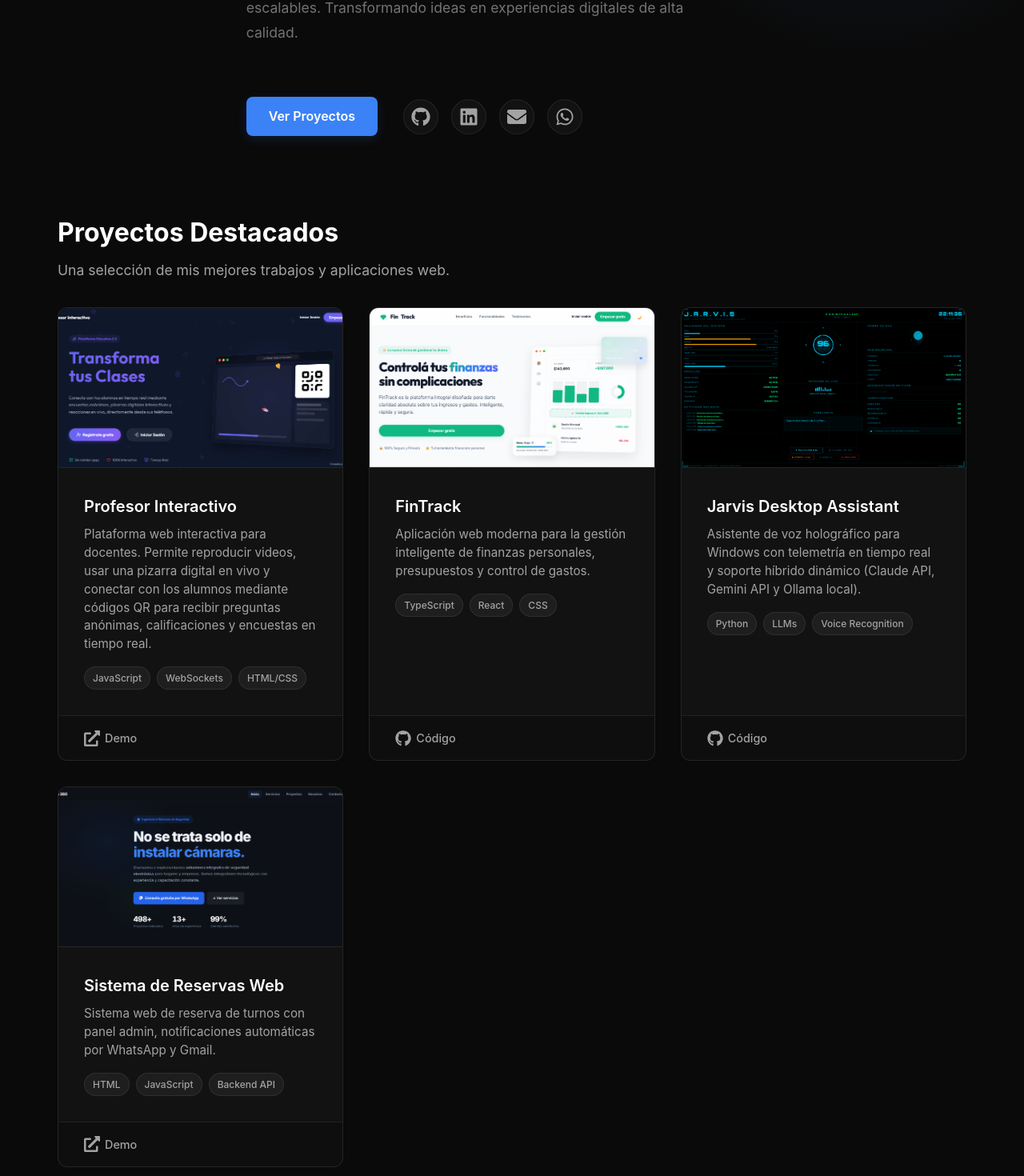
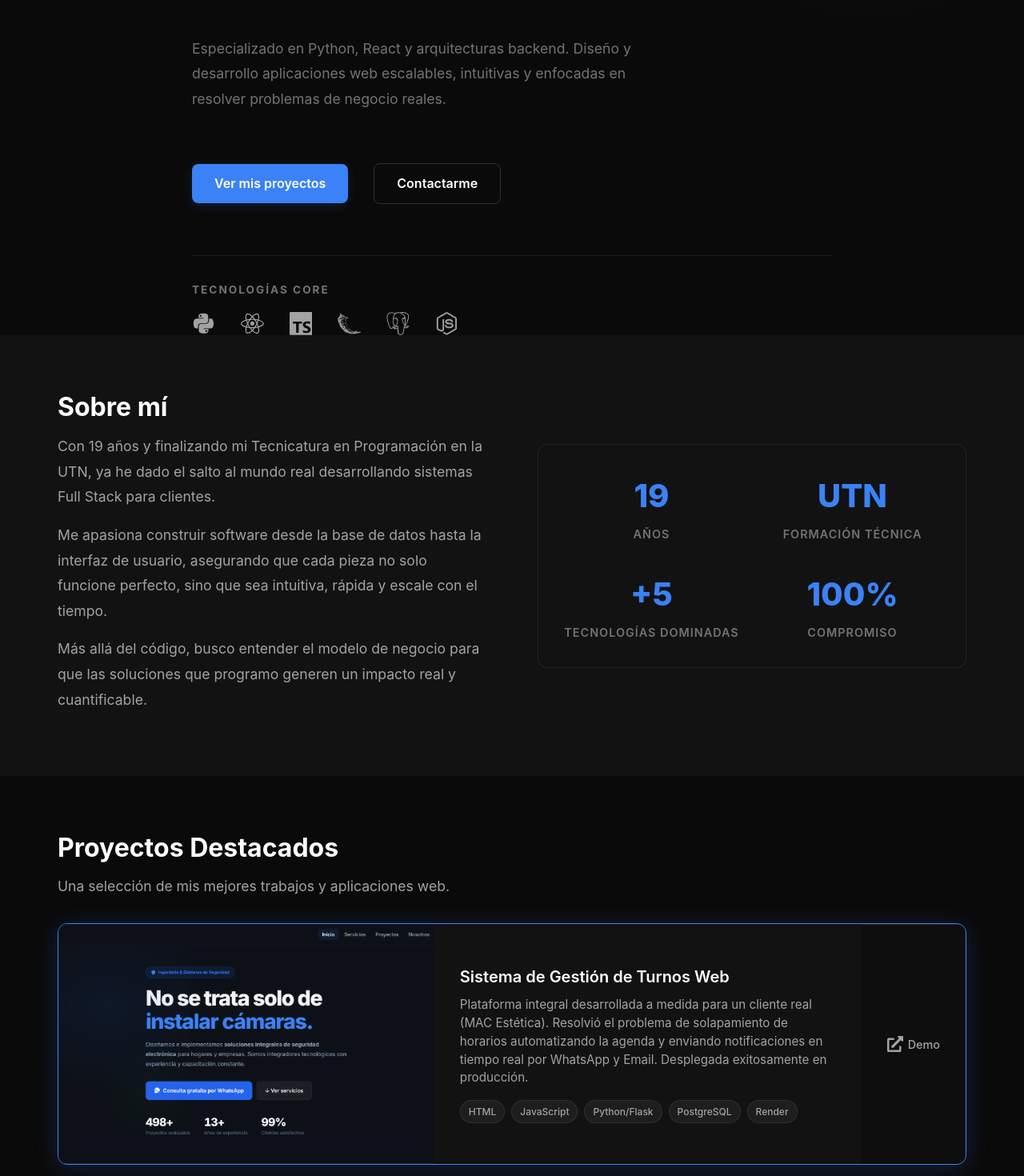
Before and after one commit to RodriA45/rodrigo-antunez-portfolio, a React (Vite) app: page / in a window 1280 px wide. Shown: the part 439-1909 px from the top of the page at 80% size. Built offline with nearby package versions, Linux system fonts and the light colour scheme.

Commit message:
feat: Transformación a perfil profesional (Hero, AboutMe, ContactCTA)

```diff
--- a/src/App.tsx
+++ b/src/App.tsx
@@ -1,12 +1,16 @@
 import { Hero } from './components/Hero';
+import { AboutMe } from './components/AboutMe';
 import { ProjectGrid } from './components/ProjectGrid';
+import { ContactCTA } from './components/ContactCTA';
 
 function App() {
   return (
     <div className="app-wrapper">
       <main>
         <Hero />
+        <AboutMe />
         <ProjectGrid />
+        <ContactCTA />
       </main>
 
       <footer className="footer" style={{ textAlign: 'center', padding: 'var(--spacing-lg) var(--spacing-md)', color: 'var(--text-muted)', borderTop: '1px solid var(--border-subtle)', marginTop: 'var(--spacing-xl)' }}>
--- /dev/null
+++ b/src/components/AboutMe.css
@@ -0,0 +1,51 @@
+.about-section {
+  padding: var(--spacing-xl) 0;
+  background-color: var(--bg-secondary);
+}
+
+.about-grid {
+  display: grid;
+  grid-template-columns: 1fr 1fr;
+  gap: var(--spacing-xl);
+  align-items: center;
+}
+
+.about-text {
+  font-size: 1.1rem;
+  color: var(--text-secondary);
+  line-height: 1.8;
+  margin-bottom: var(--spacing-md);
+}
+
+.about-stats {
+  display: grid;
+  grid-template-columns: 1fr 1fr;
+  gap: var(--spacing-lg);
+  padding: var(--spacing-lg);
+}
+
+.stat-item {
+  text-align: center;
+}
+
+.stat-number {
+  font-size: 2.5rem;
+  font-weight: 800;
+  color: var(--accent-primary);
+  margin-bottom: var(--spacing-xs);
+}
+
+.stat-label {
+  font-size: 0.9rem;
+  color: var(--text-muted);
+  text-transform: uppercase;
+  letter-spacing: 1px;
+  font-weight: 600;
+}
+
+@media (max-width: 900px) {
+  .about-grid {
+    grid-template-columns: 1fr;
+    gap: var(--spacing-lg);
+  }
+}
--- /dev/null
+++ b/src/components/AboutMe.tsx
@@ -0,0 +1,42 @@
+import './AboutMe.css';
+
+export function AboutMe() {
+  return (
+    <section className="about-section" id="about">
+      <div className="container">
+        <div className="about-grid">
+          <div className="about-content">
+            <h2 className="section-title">Sobre mí</h2>
+            <p className="about-text">
+              Con 19 años y finalizando mi Tecnicatura en Programación en la UTN, ya he dado el salto al mundo real desarrollando sistemas Full Stack para clientes.
+            </p>
+            <p className="about-text">
+              Me apasiona construir software desde la base de datos hasta la interfaz de usuario, asegurando que cada pieza no solo funcione perfecto, sino que sea intuitiva, rápida y escale con el tiempo.
+            </p>
+            <p className="about-text">
+              Más allá del código, busco entender el modelo de negocio para que las soluciones que programo generen un impacto real y cuantificable.
+            </p>
+          </div>
+          <div className="about-stats glass-panel">
+            <div className="stat-item">
+              <h3 className="stat-number">19</h3>
+              <p className="stat-label">Años</p>
+            </div>
+            <div className="stat-item">
+              <h3 className="stat-number">UTN</h3>
+              <p className="stat-label">Formación Técnica</p>
+            </div>
+            <div className="stat-item">
+              <h3 className="stat-number">+5</h3>
+              <p className="stat-label">Tecnologías Dominadas</p>
+            </div>
+            <div className="stat-item">
+              <h3 className="stat-number">100%</h3>
+              <p className="stat-label">Compromiso</p>
+            </div>
+          </div>
+        </div>
+      </div>
+    </section>
+  );
+}
--- /dev/null
+++ b/src/components/ContactCTA.css
@@ -0,0 +1,99 @@
+.contact-cta-section {
+  padding: var(--spacing-xl) 0;
+  margin-bottom: var(--spacing-xl);
+}
+
+.cta-box {
+  padding: var(--spacing-xl);
+  text-align: center;
+  border-color: var(--accent-primary);
+  box-shadow: 0 10px 40px rgba(59, 130, 246, 0.1);
+}
+
+.cta-title {
+  font-size: 2.2rem;
+  font-weight: 800;
+  margin-bottom: var(--spacing-md);
+  color: var(--text-primary);
+}
+
+.cta-description {
+  font-size: 1.1rem;
+  color: var(--text-secondary);
+  max-width: 600px;
+  margin: 0 auto var(--spacing-lg) auto;
+  line-height: 1.6;
+}
+
+.cta-buttons {
+  display: flex;
+  gap: var(--spacing-md);
+  justify-content: center;
+  margin-bottom: var(--spacing-xl);
+}
+
+.cta-btn {
+  display: inline-flex;
+  align-items: center;
+  gap: 10px;
+  padding: 14px 32px;
+  font-size: 1.1rem;
+}
+
+.cta-socials {
+  border-top: 1px solid var(--border-subtle);
+  padding-top: var(--spacing-lg);
+  max-width: 400px;
+  margin: 0 auto;
+}
+
+.cta-socials-text {
+  color: var(--text-muted);
+  font-size: 0.9rem;
+  margin-bottom: var(--spacing-md);
+}
+
+.social-links-row {
+  display: flex;
+  justify-content: center;
+  gap: var(--spacing-md);
+}
+
+.social-links-row .social-link {
+  width: 40px;
+  height: 40px;
+  border-radius: 50%;
+  background: var(--bg-secondary);
+  border: 1px solid var(--border-subtle);
+  display: flex;
+  align-items: center;
+  justify-content: center;
+  color: var(--text-secondary);
+  transition: all var(--transition-fast);
+}
+
+.social-links-row .social-link:hover {
+  color: var(--text-primary);
+  border-color: var(--text-primary);
+  background: var(--bg-tertiary);
+  transform: translateY(-2px);
+}
+
+@media (max-width: 768px) {
+  .cta-box {
+    padding: var(--spacing-lg) var(--spacing-md);
+  }
+
+  .cta-title {
+    font-size: 1.8rem;
+  }
+
+  .cta-buttons {
+    flex-direction: column;
+    align-items: stretch;
+  }
+
+  .cta-btn {
+    justify-content: center;
+  }
+}
--- /dev/null
+++ b/src/components/ContactCTA.tsx
@@ -0,0 +1,38 @@
+import { FaLinkedin, FaEnvelope, FaWhatsapp, FaGithub } from 'react-icons/fa';
+import './ContactCTA.css';
+
+export function ContactCTA() {
+  return (
+    <section className="contact-cta-section" id="contact">
+      <div className="container">
+        <div className="cta-box glass-panel">
+          <h2 className="cta-title">¿Listo para llevar tu proyecto al siguiente nivel?</h2>
+          <p className="cta-description">
+            Ya sea que busques un desarrollador backend sólido, un frontend detallista, o necesites crear una solución completa desde cero, estoy disponible para conversar.
+          </p>
+
+          <div className="cta-buttons">
+            <a href="https://mail.google.com/mail/?view=cm&fs=1&to=ridriantunez2016@gmail.com" target="_blank" rel="noopener noreferrer" className="btn btn-primary cta-btn">
+              <FaEnvelope /> Enviame un Email
+            </a>
+            <a href="https://wa.me/543865227220" target="_blank" rel="noopener noreferrer" className="btn btn-secondary cta-btn">
+              <FaWhatsapp /> Hablemos por WhatsApp
+            </a>
+          </div>
+
+          <div className="cta-socials">
+            <p className="cta-socials-text">O encuéntrame en mis redes profesionales:</p>
+            <div className="social-links-row">
+              <a href="https://www.linkedin.com/in/rodrigo-antunez-9523a6380" target="_blank" rel="noopener noreferrer" className="social-link" aria-label="LinkedIn">
+                <FaLinkedin size={20} />
+              </a>
+              <a href="https://github.com/RodriA45" target="_blank" rel="noopener noreferrer" className="social-link" aria-label="GitHub">
+                <FaGithub size={20} />
+              </a>
+            </div>
+          </div>
+        </div>
+      </div>
+    </section>
+  );
+}
--- a/src/components/Hero.css
+++ b/src/components/Hero.css
@@ -88,6 +88,7 @@
   transition: all var(--transition-fast);
   cursor: pointer;
   border: none;
+  text-align: center;
 }
 
 .btn-primary {
@@ -102,29 +103,47 @@
   color: white;
 }
 
-.social-links {
-  display: flex;
-  gap: var(--spacing-md);
+.btn-secondary {
+  background-color: transparent;
+  color: var(--text-primary);
+  border: 1px solid var(--border-strong);
 }
 
-.social-link {
-  color: var(--text-secondary);
-  display: flex;
-  align-items: center;
-  justify-content: center;
-  width: 44px;
-  height: 44px;
-  border-radius: 50%;
-  background: var(--bg-secondary);
-  border: 1px solid var(--border-subtle);
-  transition: all var(--transition-fast);
+.btn-secondary:hover {
+  background-color: var(--bg-tertiary);
+  border-color: var(--text-primary);
+  transform: translateY(-2px);
 }
 
-.social-link:hover {
+.tech-stack-banner {
+  margin-top: var(--spacing-xl);
+  border-top: 1px solid var(--border-subtle);
+  padding-top: var(--spacing-lg);
+}
+
+.tech-stack-title {
+  font-size: 0.85rem;
+  font-weight: 700;
+  color: var(--text-muted);
+  letter-spacing: 2px;
+  margin-bottom: var(--spacing-md);
+}
+
+.tech-stack-icons {
+  display: flex;
+  gap: var(--spacing-lg);
+  align-items: center;
+  color: var(--text-secondary);
+  font-size: 1.8rem;
+}
+
+.tech-stack-icons svg {
+  transition: color var(--transition-fast), transform var(--transition-fast);
+}
+
+.tech-stack-icons svg:hover {
   color: var(--text-primary);
-  border-color: var(--text-primary);
-  background: var(--bg-tertiary);
-  transform: translateY(-2px);
+  transform: translateY(-3px);
 }
 
 @media (max-width: 768px) {
@@ -149,11 +168,11 @@
 
   .hero-actions .btn {
     width: 100%;
-    text-align: center;
   }
 
-  .social-links {
+  .tech-stack-icons {
     justify-content: center;
-    margin-top: var(--spacing-sm);
+    flex-wrap: wrap;
+    gap: var(--spacing-md);
   }
 }
--- a/src/components/Hero.tsx
+++ b/src/components/Hero.tsx
@@ -1,4 +1,5 @@
-import { FaGithub, FaLinkedin, FaEnvelope, FaWhatsapp } from 'react-icons/fa';
+import { FaPython, FaReact, FaNodeJs } from 'react-icons/fa';
+import { SiTypescript, SiPostgresql, SiFlask } from 'react-icons/si';
 import './Hero.css';
 
 export function Hero() {
@@ -7,33 +8,31 @@ export function Hero() {
       <div className="hero-container container">
         <div className="hero-content">
           <img src="https://avatars.githubusercontent.com/u/201253675?v=4" alt="Rodrigo Antúnez" className="hero-avatar" />
-          <p className="hero-greeting">Hola, soy</p>
-          <h1 className="hero-title text-gradient">Rodrigo Antúnez</h1>
-          <h2 className="hero-subtitle">Desarrollador Full Stack</h2>
+          <h1 className="hero-title text-gradient">Desarrollador Full Stack.</h1>
+          <h2 className="hero-subtitle">Transformo ideas en soluciones de software reales.</h2>
 
           <p className="hero-description">
-            Especializado en crear aplicaciones web modernas, rápidas y escalables.
-            Transformando ideas en experiencias digitales de alta calidad.
+            Especializado en Python, React y arquitecturas backend. Diseño y desarrollo aplicaciones web escalables, intuitivas y enfocadas en resolver problemas de negocio reales.
           </p>
 
           <div className="hero-actions">
             <a href="#projects" className="btn btn-primary">
-              Ver Proyectos
+              Ver mis proyectos
             </a>
-            <div className="social-links">
-              <a href="https://github.com/RodriA45" target="_blank" rel="noopener noreferrer" className="social-link" aria-label="GitHub">
-                <FaGithub size={24} />
-              </a>
-              {/* Enlace a LinkedIn */}
-              <a href="https://www.linkedin.com/in/rodrigo-antunez-9523a6380" target="_blank" rel="noopener noreferrer" className="social-link" aria-label="LinkedIn">
-                <FaLinkedin size={24} />
-              </a>
-              <a href="https://mail.google.com/mail/?view=cm&fs=1&to=ridriantunez2016@gmail.com" target="_blank" rel="noopener noreferrer" className="social-link" aria-label="Email">
-                <FaEnvelope size={24} />
-              </a>
-              <a href="https://wa.me/543865227220" target="_blank" rel="noopener noreferrer" className="social-link" aria-label="WhatsApp">
-                <FaWhatsapp size={24} />
-              </a>
+            <a href="#contact" className="btn btn-secondary">
+              Contactarme
+            </a>
+          </div>
+
+          <div className="tech-stack-banner">
+            <p className="tech-stack-title">TECNOLOGÍAS CORE</p>
+            <div className="tech-stack-icons">
+              <FaPython title="Python" />
+              <FaReact title="React" />
+              <SiTypescript title="TypeScript" />
+              <SiFlask title="Flask" />
+              <SiPostgresql title="PostgreSQL" />
+              <FaNodeJs title="Node.js" />
             </div>
           </div>
         </div>
--- a/src/components/ProjectCard.tsx
+++ b/src/components/ProjectCard.tsx
@@ -4,11 +4,12 @@ import './ProjectCard.css';
 
 interface ProjectCardProps {
   project: Project;
+  isHero?: boolean;
 }
 
-export function ProjectCard({ project }: ProjectCardProps) {
+export function ProjectCard({ project, isHero }: ProjectCardProps) {
   return (
-    <div className="project-card glass-panel">
+    <div className={`project-card glass-panel ${isHero ? 'hero-project' : ''}`}>
       {project.imageUrl && (
         <div className="project-image-container">
           <img src={project.imageUrl} alt={project.title} className="project-image" loading="lazy" />
--- a/src/components/ProjectGrid.css
+++ b/src/components/ProjectGrid.css
@@ -33,6 +33,37 @@
   gap: var(--spacing-lg);
 }
 
+.hero-project {
+  grid-column: 1 / -1;
+  box-shadow: 0 4px 30px rgba(59, 130, 246, 0.2);
+  border-color: var(--accent-primary);
+  display: flex;
+  flex-direction: row;
+}
+
+.hero-project .project-image-container {
+  flex: 1;
+  height: auto;
+  min-height: 300px;
+}
+
+.hero-project .project-content {
+  flex: 1;
+  display: flex;
+  flex-direction: column;
+  justify-content: center;
+}
+
+@media (max-width: 900px) {
+  .hero-project {
+    flex-direction: column;
+  }
+
+  .hero-project .project-image-container {
+    min-height: 200px;
+  }
+}
+
 @media (max-width: 768px) {
   .projects-section {
     padding: var(--spacing-lg) 0;
--- a/src/components/ProjectGrid.tsx
+++ b/src/components/ProjectGrid.tsx
@@ -13,8 +13,8 @@ export function ProjectGrid() {
         <p className="section-subtitle">Una selección de mis mejores trabajos y aplicaciones web.</p>
 
         <div className="project-grid featured">
-          {featuredProjects.map(project => (
-            <ProjectCard key={project.id} project={project} />
+          {featuredProjects.map((project, index) => (
+            <ProjectCard key={project.id} project={project} isHero={index === 0} />
           ))}
         </div>
 
--- a/src/data/projects.ts
+++ b/src/data/projects.ts
@@ -21,9 +21,18 @@ export interface Project {
 
 export const projects: Project[] = [
   {
+    id: 'turnos-pagina-web',
+    title: 'Sistema de Gestión de Turnos Web',
+    description: 'Plataforma integral desarrollada a medida para un cliente real (MAC Estética). Resolvió el problema de solapamiento de horarios automatizando la agenda y enviando notificaciones en tiempo real por WhatsApp y Email. Desplegada exitosamente en producción.',
+    technologies: ['HTML', 'JavaScript', 'Python/Flask', 'PostgreSQL', 'Render'],
+    demoUrl: 'https://monitoreo360seguridad.com/',
+    imageUrl: imgTurnos,
+    featured: true
+  },
+  {
     id: 'profesor-interactivo',
-    title: 'Profesor Interactivo',
-    description: 'Plataforma web interactiva para docentes. Permite reproducir videos, usar una pizarra digital en vivo y conectar con los alumnos mediante códigos QR para recibir preguntas anónimas, calificaciones y encuestas en tiempo real.',
+    title: 'Profesor Interactivo (EdTech)',
+    description: 'Plataforma interactiva para docentes. Implementé WebSockets para permitir conexión en tiempo real entre la pizarra digital del profesor y los dispositivos de los alumnos mediante códigos QR, logrando encuestas y feedback anónimo sin latencia.',
     technologies: ['JavaScript', 'WebSockets', 'HTML/CSS'],
     demoUrl: 'https://profesor-interactivo.vercel.app',
     imageUrl: imgProfesor,
@@ -31,8 +40,8 @@ export const projects: Project[] = [
   },
   {
     id: 'fintrack-finance-manager',
-    title: 'FinTrack',
-    description: 'Aplicación web moderna para la gestión inteligente de finanzas personales, presupuestos y control de gastos.',
+    title: 'FinTrack App',
+    description: 'Aplicación SPA para la gestión de finanzas personales. Construida con un enfoque en la experiencia de usuario (UX) y componentes reutilizables, permitiendo un control de gastos intuitivo y rápido.',
     technologies: ['TypeScript', 'React', 'CSS'],
     githubUrl: 'https://github.com/RodriA45/fintrack-finance-manager',
     imageUrl: imgFinTrack,
@@ -40,54 +49,17 @@ export const projects: Project[] = [
   },
   {
     id: 'jarvis-desktop-assistant',
-    title: 'Jarvis Desktop Assistant',
-    description: 'Asistente de voz holográfico para Windows con telemetría en tiempo real y soporte híbrido dinámico (Claude API, Gemini API y Ollama local).',
-    technologies: ['Python', 'LLMs', 'Voice Recognition'],
+    title: 'Jarvis Voice Assistant',
+    description: 'Asistente holográfico de escritorio para Windows. Integración avanzada de APIs de inteligencia artificial (Claude, Gemini) y modelos locales (Ollama) para ejecutar comandos complejos de sistema mediante voz.',
+    technologies: ['Python', 'LLMs API', 'Voice Recognition'],
     githubUrl: 'https://github.com/RodriA45/jarvis-desktop-assistant',
     imageUrl: imgJarvis,
-    featured: true
-  },
-  {
-    id: 'turnos-pagina-web',
-    title: 'Sistema de Reservas Web',
-    description: 'Sistema web de reserva de turnos con panel admin, notificaciones automáticas por WhatsApp y Gmail.',
-    technologies: ['HTML', 'JavaScript', 'Backend API'],
-    demoUrl: 'https://monitoreo360seguridad.com/',
-    imageUrl: imgTurnos,
-    featured: true
-  },
-  {
-    id: 'win-optimizador-r45',
-    title: 'Win Optimizador R45',
-    description: 'La herramienta definitiva de optimización de Windows para gamers hardcore, con 0 Input Lag y TCP NoDelay integrado. Exprime hasta el último FPS.',
-    technologies: ['PowerShell', 'Windows API'],
-    githubUrl: 'https://github.com/RodriA45/win-optimizador-r45',
-    imageUrl: imgWinOptimizador,
-    featured: false
-  },
-  {
-    id: 'cleansweep-dev',
-    title: 'CleanSweep Dev',
-    description: 'Herramienta CLI que purga inteligentemente dependencias, cachés de compilación y contenedores de Docker en segundos, optimizando proyectos para backups en la nube.',
-    technologies: ['JavaScript', 'Node.js', 'CLI'],
-    githubUrl: 'https://github.com/RodriA45/cleansweep-dev',
-    imageUrl: imgCleansweep,
-    featured: false
-  },
-  {
-    id: 'world-cup-2026-tracker',
-    title: 'World Cup 2026 Tracker',
-    description: 'Fixture interactivo en tiempo real para el Mundial de Fútbol 2026. SPA desarrollada en Vanilla JS y CSS con persistencia local.',
-    technologies: ['JavaScript', 'HTML5', 'Local Storage'],
-    githubUrl: 'https://github.com/RodriA45/world-cup-2026-tracker',
-    demoUrl: 'https://rodria45.github.io/world-cup-2026-tracker/',
-    imageUrl: imgFixture,
     featured: false
   },
   {
     id: 'mac-estetica-vehicular',
-    title: 'MAC Estética Vehicular',
-    description: 'Landing page premium e interactiva para MAC Estética Vehicular. Diseño oscuro de alta fidelidad, comparador antes/después interactivo y optimización móvil.',
+    title: 'Landing Page Corporativa',
+    description: 'Desarrollo Frontend para MAC Estética Vehicular. Diseño premium con alta conversión, enfocado en performance y SEO, incluyendo un comparador visual interactivo de "antes y después".',
     technologies: ['HTML', 'CSS', 'JavaScript'],
     githubUrl: 'https://github.com/RodriA45/mac-estetica-vehicular',
     demoUrl: 'https://rodria45.github.io/mac-estetica-vehicular/',
@@ -97,10 +69,38 @@ export const projects: Project[] = [
   {
     id: 'english-for-developers',
     title: 'English for Developers',
-    description: 'Plataforma web interactiva (estilo SaaS) para que estudiantes de programación y desarrolladores practiquen su inglés técnico. Incluye quizzes drag-and-drop.',
+    description: 'Plataforma SaaS educativa con mecánicas Drag & Drop para que desarrolladores practiquen inglés técnico. Arquitectura robusta y tipado estricto.',
     technologies: ['React', 'TypeScript', 'CSS'],
     githubUrl: 'https://github.com/RodriA45/english-for-developers',
     imageUrl: imgEnglish,
     featured: false
+  },
+  {
+    id: 'cleansweep-dev',
+    title: 'CleanSweep CLI',
+    description: 'Herramienta de línea de comandos que automatiza la purga de dependencias y cachés en entornos de desarrollo, optimizando los tiempos de backup en servidores.',
+    technologies: ['JavaScript', 'Node.js', 'CLI'],
+    githubUrl: 'https://github.com/RodriA45/cleansweep-dev',
+    imageUrl: imgCleansweep,
+    featured: false
+  },
+  {
+    id: 'world-cup-2026-tracker',
+    title: 'World Cup 2026 Tracker',
+    description: 'Fixture interactivo SPA con persistencia de datos local para el Mundial 2026. Lógica de renderizado dinámico y manejo eficiente del estado.',
+    technologies: ['JavaScript', 'HTML5', 'Local Storage'],
+    githubUrl: 'https://github.com/RodriA45/world-cup-2026-tracker',
+    demoUrl: 'https://rodria45.github.io/world-cup-2026-tracker/',
+    imageUrl: imgFixture,
+    featured: false
+  },
+  {
+    id: 'win-optimizador-r45',
+    title: 'Win Optimizador R45',
+    description: 'Script automatizado para optimización de sistemas operativos, manipulación de registros y protocolos de red a bajo nivel para maximizar rendimiento.',
+    technologies: ['PowerShell', 'Windows API'],
+    githubUrl: 'https://github.com/RodriA45/win-optimizador-r45',
+    imageUrl: imgWinOptimizador,
+    featured: false
   }
 ];
```
